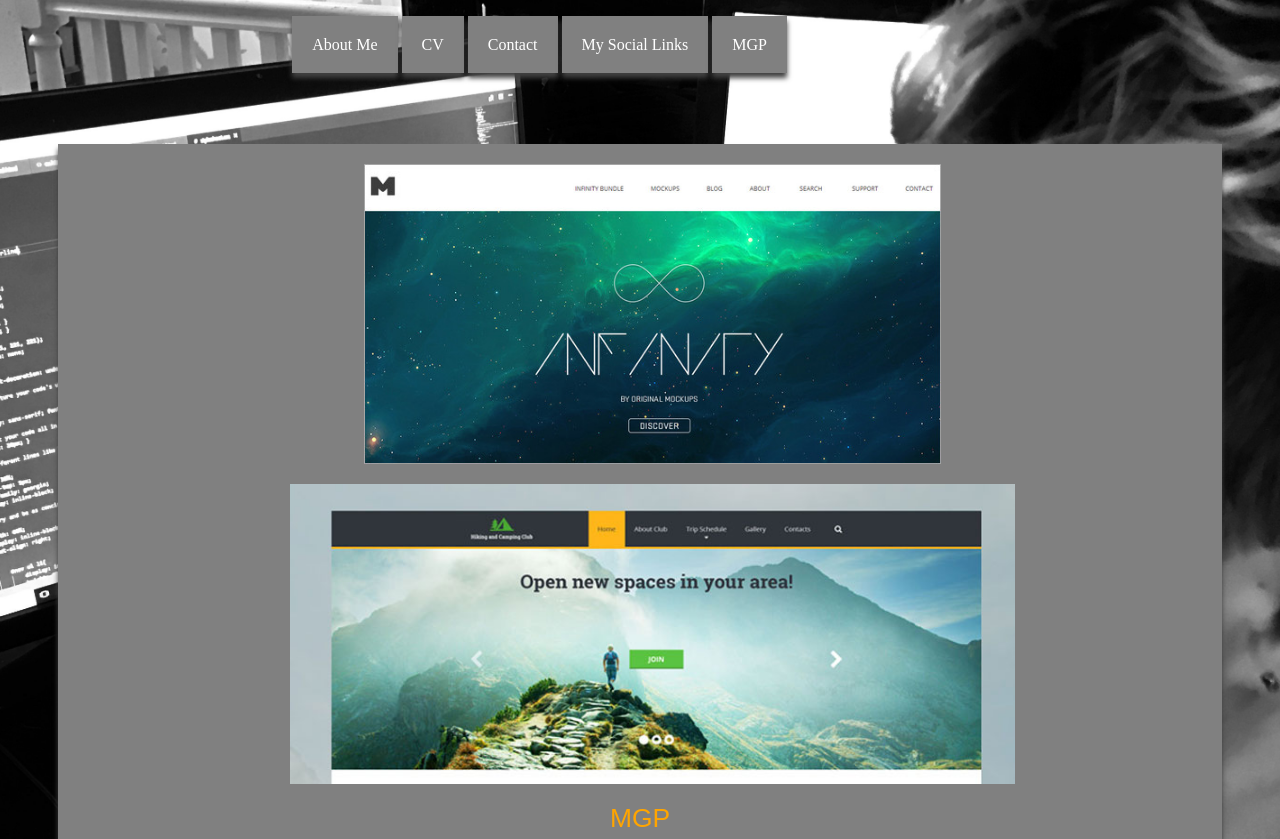
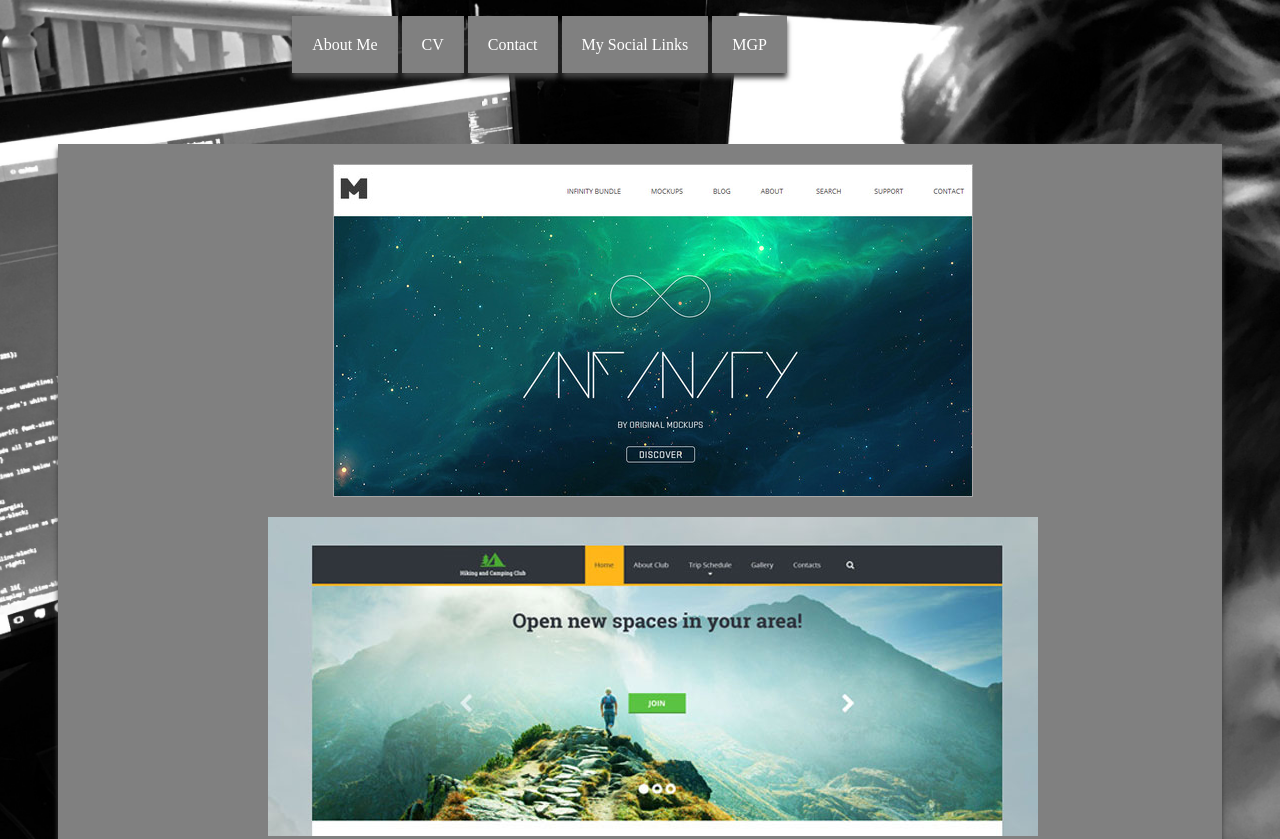
Before and after one commit to jackhmc/CSY1018, a plain HTML site: page mgp.html in a window 1280 px wide. Shown: the top 839 px of the page. Drawn offline with Linux system fonts and the light colour scheme.

Commit message:
Add files via upload

```diff
--- a/stylesheet.css
+++ b/stylesheet.css
@@ -37,12 +37,8 @@ body{
 	background-size: cover;
 
 }
+
 .image{
-	padding-left: 25px;
-	margin-bottom: 20px;
-	height: 300px;
-}
-.image-one{
 	padding-left: 25px;
 	margin-bottom: 20px;
 }
```
